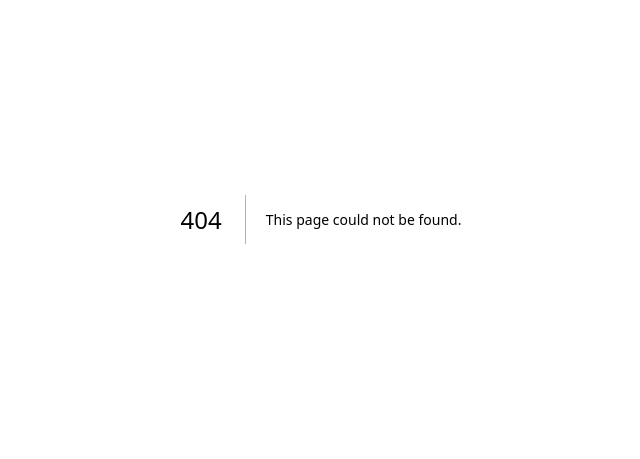
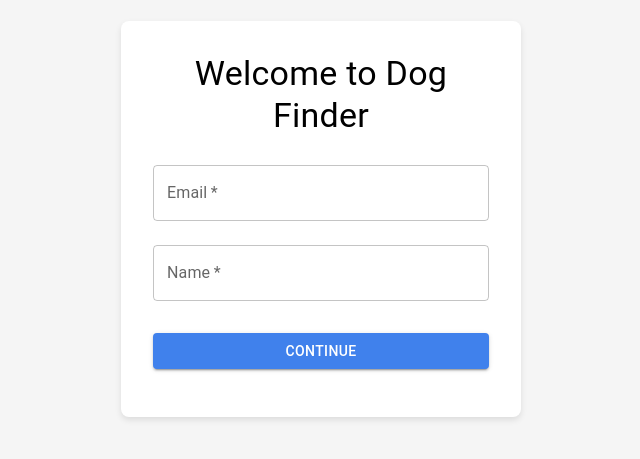
Before and after one commit to tylercorbett/fetch-takehome, a Next.js app: page /login in a window 1280 px wide. Before the commit this address had no page. Shown: the part 181-640 px from the top of the page, without its empty margins (319-959 px from the left). Built offline with nearby package versions, Linux system fonts and the light colour scheme.

Commit message:
login page created

```diff
--- /dev/null
+++ b/app/ClientLayout.tsx
@@ -0,0 +1,10 @@
+"use client";
+import { UserProvider } from "./context/UserContext";
+
+export default function ClientLayout({
+  children,
+}: {
+  children: React.ReactNode;
+}) {
+  return <UserProvider>{children}</UserProvider>;
+}
--- /dev/null
+++ b/app/context/UserContext.tsx
@@ -0,0 +1,32 @@
+"use client";
+import React, { createContext, useContext, useState, ReactNode } from "react";
+
+interface UserContextType {
+  user: {
+    email: string;
+    name: string;
+  } | null;
+  setUser: (user: { email: string; name: string } | null) => void;
+}
+
+const UserContext = createContext<UserContextType | undefined>(undefined);
+
+export function UserProvider({ children }: { children: ReactNode }) {
+  const [user, setUser] = useState<{ email: string; name: string } | null>(
+    null
+  );
+
+  return (
+    <UserContext.Provider value={{ user, setUser }}>
+      {children}
+    </UserContext.Provider>
+  );
+}
+
+export function useUser() {
+  const context = useContext(UserContext);
+  if (context === undefined) {
+    throw new Error("useUser must be used within a UserProvider");
+  }
+  return context;
+}
--- a/app/layout.tsx
+++ b/app/layout.tsx
@@ -1,5 +1,6 @@
 import type { Metadata } from "next";
 import "./globals.css";
+import ClientLayout from "./ClientLayout";
 
 export const metadata: Metadata = {
   title: "Dog Finder",
@@ -13,7 +14,9 @@ export default function RootLayout({
 }>) {
   return (
     <html lang="en">
-      <body>{children}</body>
+      <body>
+        <ClientLayout>{children}</ClientLayout>
+      </body>
     </html>
   );
 }
--- /dev/null
+++ b/app/login/page.tsx
@@ -0,0 +1,83 @@
+"use client";
+import React, { useState } from "react";
+import { TextField, Button, Typography, Box } from "@mui/material";
+import { useRouter } from "next/navigation";
+import { useUser } from "../context/UserContext";
+
+export default function Login() {
+  const [email, setEmail] = useState("");
+  const [name, setName] = useState("");
+  const router = useRouter();
+  const { setUser } = useUser();
+
+  const handleSubmit = (event: React.FormEvent) => {
+    event.preventDefault();
+    setUser({ email, name });
+    router.push("/");
+  };
+
+  return (
+    <Box
+      sx={{
+        display: "flex",
+        flexDirection: "column",
+        alignItems: "center",
+        justifyContent: "center",
+        minHeight: "100vh",
+        padding: "20px",
+        backgroundColor: "#f5f5f5",
+      }}
+    >
+      <Box
+        component="form"
+        onSubmit={handleSubmit}
+        sx={{
+          width: "100%",
+          maxWidth: "400px",
+          backgroundColor: "white",
+          padding: "32px",
+          borderRadius: "8px",
+          boxShadow: "0 3px 6px rgba(0,0,0,0.1)",
+        }}
+      >
+        <Typography variant="h4" gutterBottom align="center">
+          Welcome to Dog Finder
+        </Typography>
+        <TextField
+          label="Email"
+          type="email"
+          variant="outlined"
+          fullWidth
+          margin="normal"
+          required
+          value={email}
+          onChange={(e) => setEmail(e.target.value)}
+        />
+        <TextField
+          label="Name"
+          variant="outlined"
+          fullWidth
+          margin="normal"
+          required
+          value={name}
+          onChange={(e) => setName(e.target.value)}
+        />
+        <Button
+          type="submit"
+          variant="contained"
+          fullWidth
+          sx={{
+            mt: 3,
+            mb: 2,
+            backgroundColor: "#4081EC",
+            "&:hover": {
+              backgroundColor: "#3271d8",
+            },
+          }}
+        >
+          Continue
+        </Button>
+      </Box>
+    </Box>
+  );
+}
--- a/app/page.tsx
+++ b/app/page.tsx
@@ -2,8 +2,11 @@
 import DogTable from "../components/DogTable";
 import { Dog } from "../types/Dog";
 import DogFilter from "../components/DogFilter";
-import React, { useState } from "react";
+import React, { useState, useEffect } from "react";
 import Button from "@mui/material/Button";
+import { Typography } from "@mui/material";
+import { useUser } from "./context/UserContext";
+import { useRouter } from "next/navigation";
 
 const sampleDogs: Dog[] = [
   {
@@ -91,6 +94,19 @@ const sampleDogs: Dog[] = [
 const ROWS_PER_PAGE = 6;
 
 export default function Home() {
+  const { user } = useUser();
+  const router = useRouter();
+
+  useEffect(() => {
+    if (!user) {
+      router.push("/login");
+    }
+  }, [user, router]);
+
+  if (!user) {
+    return null;
+  }
+
   const [selectedBreeds, setSelectedBreeds] = useState<string[]>([]);
   const [favorites, setFavorites] = useState<Set<string>>(new Set());
   const [page, setPage] = useState(0);
@@ -150,6 +166,9 @@ export default function Home() {
   return (
     <main className="p-12 bg-off-white min-h-screen">
       <div className="mb-6">
+        <Typography variant="h6" sx={{ mb: 2 }}>
+          Welcome, {user.name}!
+        </Typography>
         <DogFilter
           breeds={breeds}
           selectedBreeds={selectedBreeds}
```
